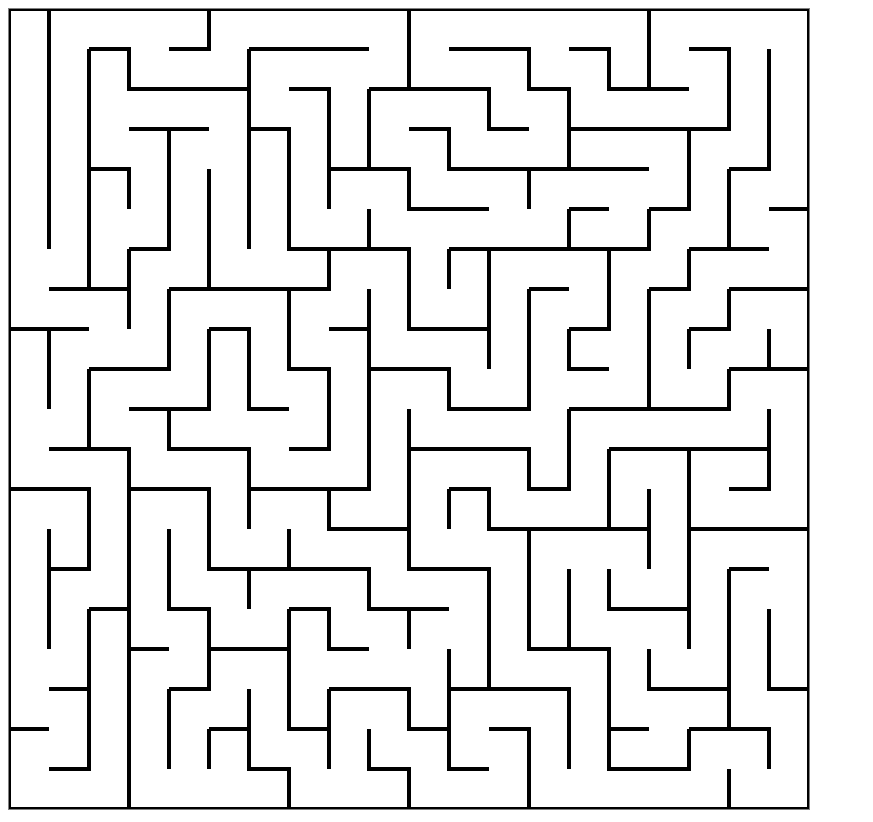
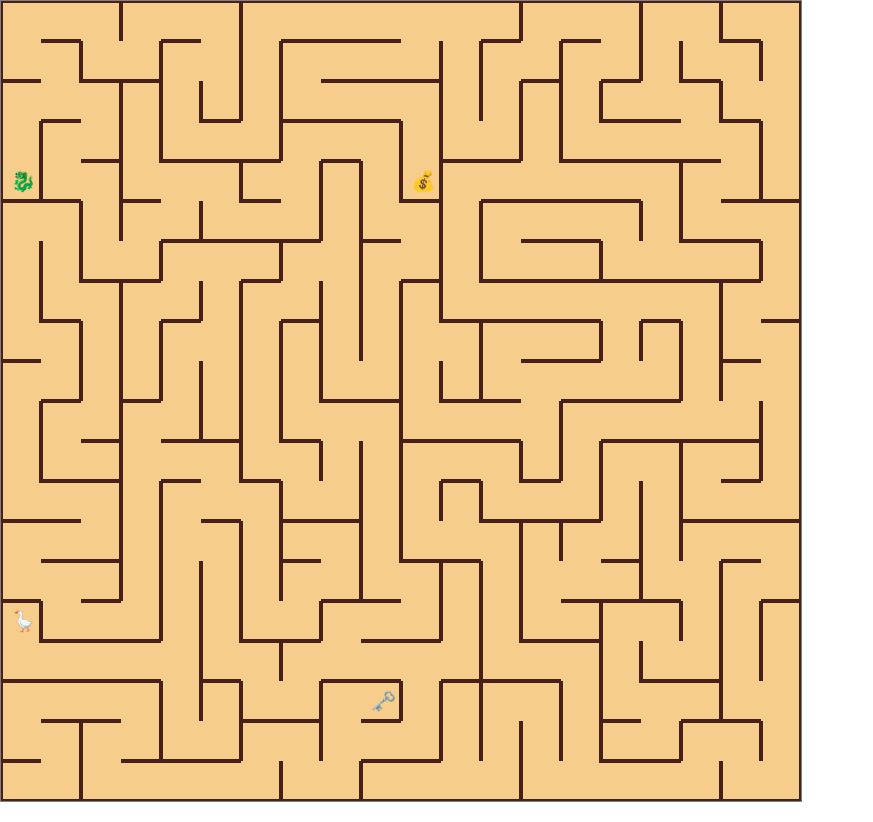
Before and after one commit to theaskou/uge38-maze-generator, a plain HTML site: page index.html in a window 1280 px wide. Shown: the whole page, without its empty margins (0-873 px from the left). Drawn offline with Linux system fonts and the light colour scheme.

Commit message:
Added randomness to the generator, and personalized the maze

```diff
--- a/index.html
+++ b/index.html
@@ -8,8 +8,13 @@
 <body>
     <canvas id="canvas" width="800" height="800"></canvas>
     <style>
+        html, body {
+            margin: 0;
+            padding: 0;
+        }
         canvas#canvas {
             border: 1px solid gray;
+            max-height: 100vh;
         }
     </style>
     <script src="maze.js"></script>
--- a/maze.js
+++ b/maze.js
@@ -15,15 +15,28 @@ class Cell {
       left: true,
     };
     this.visited = false;
+    this.item = null;
   }
 
   draw(ctx, cellWidth) {
-        ctx.strokeStyle = '#000000';
+    const px = this.x * cellWidth;
+    const py = this.y * cellWidth;
+
+    ctx.fillStyle = "#f7cd8b";
+    ctx.fillRect(px, py, cellWidth, cellWidth);
+    ctx.strokeStyle = "#472119";
     ctx.lineWidth = 4;
     ctx.beginPath();
 
-        const px = this.x * cellWidth;
-        const py = this.y * cellWidth;
+    if (this.item) {
+      ctx.font = `${cellWidth / 2}px serif`;
+      ctx.fillText(
+        this.item,
+        px + cellWidth / 4,
+        py + cellWidth / 1.5,
+        cellWidth
+      );
+    }
 
     ctx.moveTo(px, py);
 
@@ -131,7 +144,7 @@ class Maze {
     this.cols = cols;
     this.rows = rows;
     this.canvas = canvas;
-        this.ctx = canvas.getContext('2d');
+    this.ctx = canvas.getContext("2d");
     this.cellWidth = canvas.width / cols;
     this.initializeGrid();
   }
@@ -173,11 +186,15 @@ class Maze {
     while (currentCell != null) {
       let unvisitedNeighbors = currentCell.unvisitedNeighbors(this.grid);
       if (unvisitedNeighbors.length > 0) {
-                const randomNeighborCell = unvisitedNeighbors[randomInteger(0, unvisitedNeighbors.length)];
+        const randomNeighborCell =
+          unvisitedNeighbors[randomInteger(0, unvisitedNeighbors.length)];
         currentCell.punchWallDown(randomNeighborCell);
         stack.push(currentCell);
         currentCell = randomNeighborCell;
         currentCell.visited = true;
+      } else {
+        if (Math.random() < 0.25) {
+          currentCell = stack.splice(randomInteger(0, stack.length), 1)[0];
         } else {
           currentCell = stack.pop();
         }
@@ -185,14 +202,39 @@ class Maze {
     }
   }
 
-document.addEventListener('DOMContentLoaded', () => {
-    const canvas = document.getElementById('canvas');
+  addItems(items) {
+    if (!items) {
+      return;
+    }
+    const deadEnds = [];
+    for (let x = 0; x < this.rows; x++) {
+      for (let y = 0; y < this.cols; y++) {
+        const currentCell = this.grid[x][y];
+        const walls = Object.values(currentCell.walls);
+        const filteredWalls = walls.filter((wall) => wall);
+        if (filteredWalls.length === 3) {
+          deadEnds.push(currentCell);
+        }
+      }
+    }
+    items.forEach((item) => {
+      const randomDeadEnd = deadEnds.splice(
+        randomInteger(0, deadEnds.length),
+        1
+      )[0];
+      randomDeadEnd.item = item;
+    });
+    console.log(this.grid);
+  }
+}
+
+document.addEventListener("DOMContentLoaded", () => {
+  const canvas = document.getElementById("canvas");
   const maze = new Maze(20, 20, canvas);
 
-    // TODO: Fjern nogle af væggene på en smart måde.
   maze.generate();
-
+  maze.addItems(["💰", "🗝️", "🐉", "🪿"]);
   maze.draw();
 
   console.log(maze);
-})
+});
```
Lines whose indentation alone changed are shown as unchanged.
